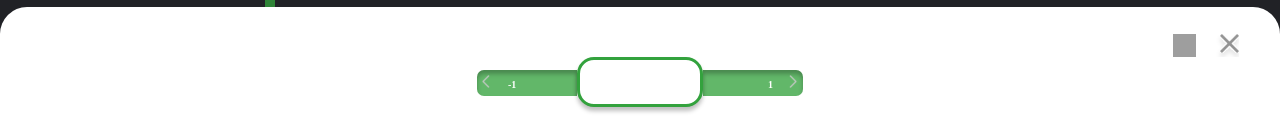
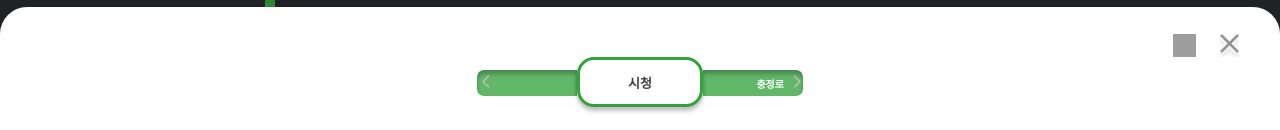
Before and after one commit to NNAERYEOK/NNY-Front, a React (Create React App) app: page /line2 in a window 1280 px wide. Shown: the part 793-923 px from the top of the page. Built offline with nearby package versions, Linux system fonts and the light colour scheme; grey boxes are pictures that could not be loaded.

Commit message:
feat: sub modal 창

```diff
--- a/src/components/RealtimeModal.js
+++ b/src/components/RealtimeModal.js
@@ -1,13 +1,29 @@
 import React, { useEffect, useState } from "react";
 import styled from "styled-components";
+
 import X from "../image/X.svg";
 import leftBtn from "../image/leftBtn.svg";
 import rightBtn from "../image/rightBtn.svg";
 
 import { subway } from "../data/subway";
 
+import Time from "./Time";
+
 const RealtimeModal = ({ selectSubwayId, isOpen, setRealtimeModal }) => {
   console.log(selectSubwayId);
+  if (selectSubwayId == 0) {
+    var leftSub = "";
+    var rightSub = subway[selectSubwayId + 1].station;
+    console.log("if");
+  } else if (selectSubwayId < 52) {
+    leftSub = subway[selectSubwayId - 1].station;
+    rightSub = subway[selectSubwayId + 1].station;
+    console.log("else if");
+  } else {
+    leftSub = subway[51].station;
+    rightSub = "";
+    console.log("else");
+  }
   return (
     <div>
       <Modal>
@@ -20,35 +36,17 @@ const RealtimeModal = ({ selectSubwayId, isOpen, setRealtimeModal }) => {
             <StationInfo>
               <Left>
                 <img src={leftBtn} />
-                <p>{selectSubwayId - 1}</p>
+                <p>{leftSub}</p>
               </Left>
               <Center>
-                <p>{selectSubwayId}</p>
+                <p>{subway[selectSubwayId].station}</p>
               </Center>
               <Right>
-                <p>{selectSubwayId + 1}</p>
-                <img src={rightBtn} />
+                <p>{rightSub}</p>
+                <img src={rightBtn} id="rightImg" />
               </Right>
             </StationInfo>
-            <Time>
-              <LeftTime>
-                <p>
-                  성수(외선)행 <span> 곧도착</span>
-                </p>
-                <p>
-                  성수(외선)행 <span> 곧도착</span>
-                </p>
-              </LeftTime>
-              <CenterTime></CenterTime>
-              <RightTime>
-                <p>
-                  성수(내선)행 <span> 곧도착</span>
-                </p>
-                <p>
-                  성수(내선)행 <span> 곧도착</span>
-                </p>
-              </RightTime>
-            </Time>
+            <Time />
           </div>
         </div>
       </Modal>
@@ -129,12 +127,14 @@ const Left = styled.div`
   box-shadow: inset 0px 4px 4px rgba(0, 0, 0, 0.25);
   border-radius: 7px 0 0 7px;
   margin-top: 13px;
+  text-align: left;
   p {
     display: inline;
     font-weight: 700;
     font-size: 10px;
     color: #ffffff;
     margin-top: 5px;
+    margin-left: 3px;
   }
 `;
 const Right = styled.div`
@@ -144,13 +144,13 @@ const Right = styled.div`
   box-shadow: inset 0px 4px 4px rgba(0, 0, 0, 0.25);
   border-radius: 0 7px 7px 0;
   margin-top: 13px;
+  text-align: right;
   p {
     display: inline;
     font-weight: 700;
     font-size: 10px;
     color: #ffffff;
-    margin-left: 65px;
-    margin-right: 10px;
+    margin-right: 3px;
   }
 `;
 const Center = styled.div`
@@ -167,28 +167,3 @@ const Center = styled.div`
     margin: 13px auto;
   }
 `;
-const Time = styled.div`
-  display: flex;
-  margin: 25px auto;
-`;
-const LeftTime = styled.div`
-  width: 140px;
-  height: 26px;
-  margin-right: 28px;
-  img {
-    cursor: pointer;
-  }
-`;
-const RightTime = styled.div`
-  width: 148px;
-  height: 26px;
-  margin-left: 28px;
-  img {
-    cursor: pointer;
-  }
-`;
-const CenterTime = styled.div`
-  width: 2px;
-  height: 80px;
-  background: #bfbfbf;
-`;
--- /dev/null
+++ b/src/components/Time.js
@@ -0,0 +1,53 @@
+import React, { useEffect, useState } from "react";
+import styled from "styled-components";
+
+const Time = () => {
+  return (
+    <TimeBlock>
+      <LeftTime>
+        <p>
+          성수(외선)행 <span> 곧도착</span>
+        </p>
+        <p>
+          성수(외선)행 <span> 곧도착</span>
+        </p>
+      </LeftTime>
+      <CenterTime></CenterTime>
+      <RightTime>
+        <p>
+          성수(내선)행 <span> 곧도착</span>
+        </p>
+        <p>
+          성수(내선)행 <span> 곧도착</span>
+        </p>
+      </RightTime>
+    </TimeBlock>
+  );
+};
+
+export default Time;
+const TimeBlock = styled.div`
+  display: flex;
+  margin: 25px auto;
+`;
+const LeftTime = styled.div`
+  width: 140px;
+  height: 26px;
+  margin-right: 28px;
+  img {
+    cursor: pointer;
+  }
+`;
+const RightTime = styled.div`
+  width: 148px;
+  height: 26px;
+  margin-left: 28px;
+  img {
+    cursor: pointer;
+  }
+`;
+const CenterTime = styled.div`
+  width: 2px;
+  height: 80px;
+  background: #bfbfbf;
+`;
--- a/src/data/subway.js
+++ b/src/data/subway.js
@@ -29,27 +29,27 @@ export const subway = [
   { id: 28, station: "잠실새내" },
   { id: 29, station: "잠실" },
   { id: 30, station: "잠실나루" },
-  { id: 41, station: "강변" },
-  { id: 42, station: "구의" },
-  { id: 43, station: "건대입구" },
-  { id: 44, station: "성수" },
-  { id: 45, station: "뚝섬" },
-  { id: 46, station: "한양대" },
-  { id: 47, station: "왕십리" },
-  { id: 48, station: "상왕십리" },
-  { id: 49, station: "신당" },
-  { id: 50, station: "동대문역사문화공원" },
-  { id: 51, station: "을지로4가" },
-  { id: 52, station: "을지로3가" },
-  { id: 53, station: "을지로입구" },
-  { id: 54, station: "신도림" },
-  { id: 55, station: "도림천" },
-  { id: 56, station: "양천구청" },
-  { id: 57, station: "신정네거리" },
-  { id: 58, station: "까치산" },
-  { id: 59, station: "성수" },
-  { id: 60, station: "용답" },
-  { id: 61, station: "신답" },
-  { id: 62, station: "용두" },
-  { id: 63, station: "신설동" },
+  { id: 31, station: "강변" },
+  { id: 32, station: "구의" },
+  { id: 33, station: "건대입구" },
+  { id: 34, station: "성수" },
+  { id: 35, station: "뚝섬" },
+  { id: 36, station: "한양대" },
+  { id: 37, station: "왕십리" },
+  { id: 38, station: "상왕십리" },
+  { id: 39, station: "신당" },
+  { id: 40, station: "동대문역사문화공원" },
+  { id: 41, station: "을지로4가" },
+  { id: 42, station: "을지로3가" },
+  { id: 43, station: "을지로입구" },
+  { id: 44, station: "신도림" },
+  { id: 45, station: "도림천" },
+  { id: 46, station: "양천구청" },
+  { id: 47, station: "신정네거리" },
+  { id: 48, station: "까치산" },
+  { id: 49, station: "성수" },
+  { id: 50, station: "용답" },
+  { id: 51, station: "신답" },
+  { id: 52, station: "용두" },
+  { id: 53, station: "신설동" },
 ];
--- a/src/pages/Line2Page.js
+++ b/src/pages/Line2Page.js
@@ -14,22 +14,22 @@ const Line2Page = () => {
   const [realtimeModal, setRealtimeModal] = useState(false);
 
   // 선택된 역의 id
-  const [selectedId, setSelectedId] = useState(null);
+  const [selectedId, setSelectedId] = useState(0);
 
   // 역 클릭하기
   const SelectSubway = id => {
-    setSelectedId(id);
     setRealtimeModal(true);
+    setSelectedId(id - 1);
   };
 
-  let stationList = subway.filter(asubway => asubway.id < 45);
+  let stationList = subway.filter(asubway => asubway.id < 35);
   let stationList2 = subway.filter(
-    asubway => asubway.id >= 45 && asubway.id < 54,
+    asubway => asubway.id >= 35 && asubway.id < 44,
   );
   let stationList3 = subway.filter(
-    asubway => asubway.id >= 54 && asubway.id < 59,
+    asubway => asubway.id >= 44 && asubway.id < 49,
   );
-  let stationList4 = subway.filter(asubway => asubway.id >= 59);
+  let stationList4 = subway.filter(asubway => asubway.id >= 49);
 
   return (
     <>
```
